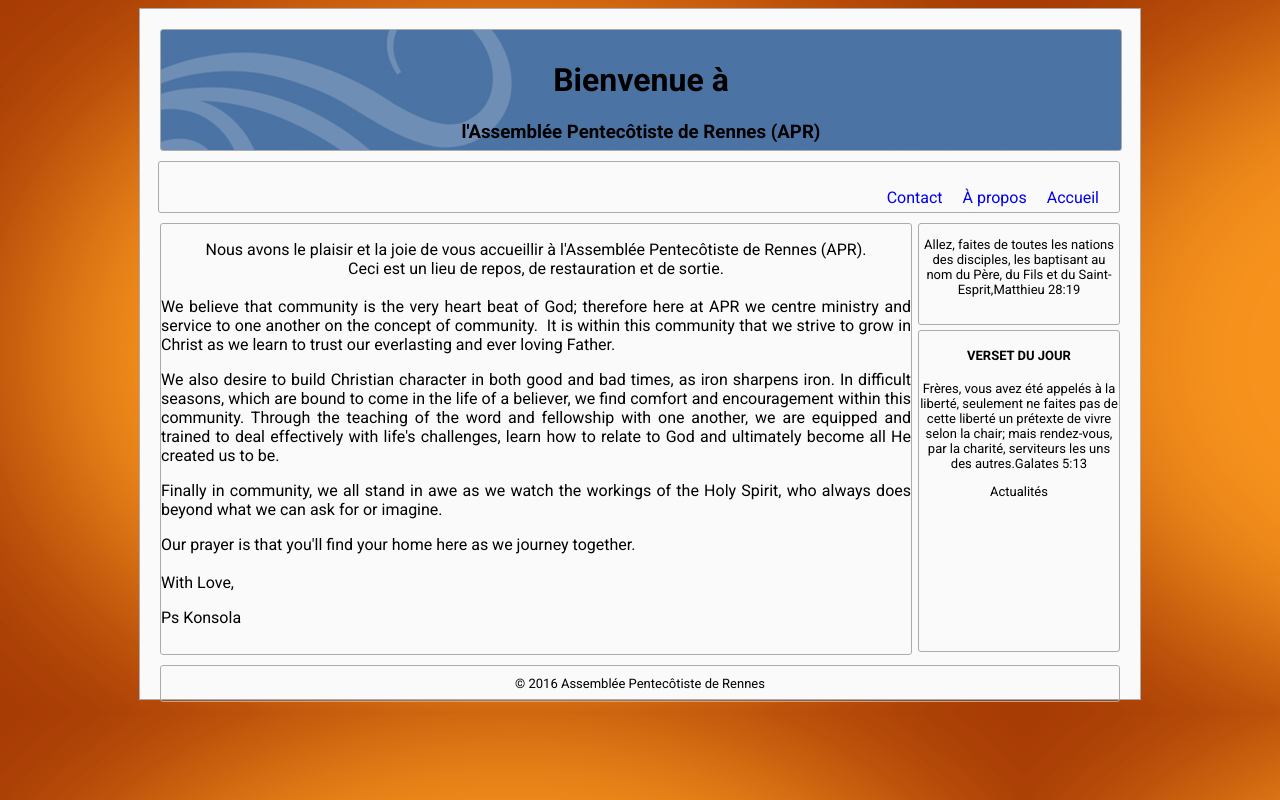
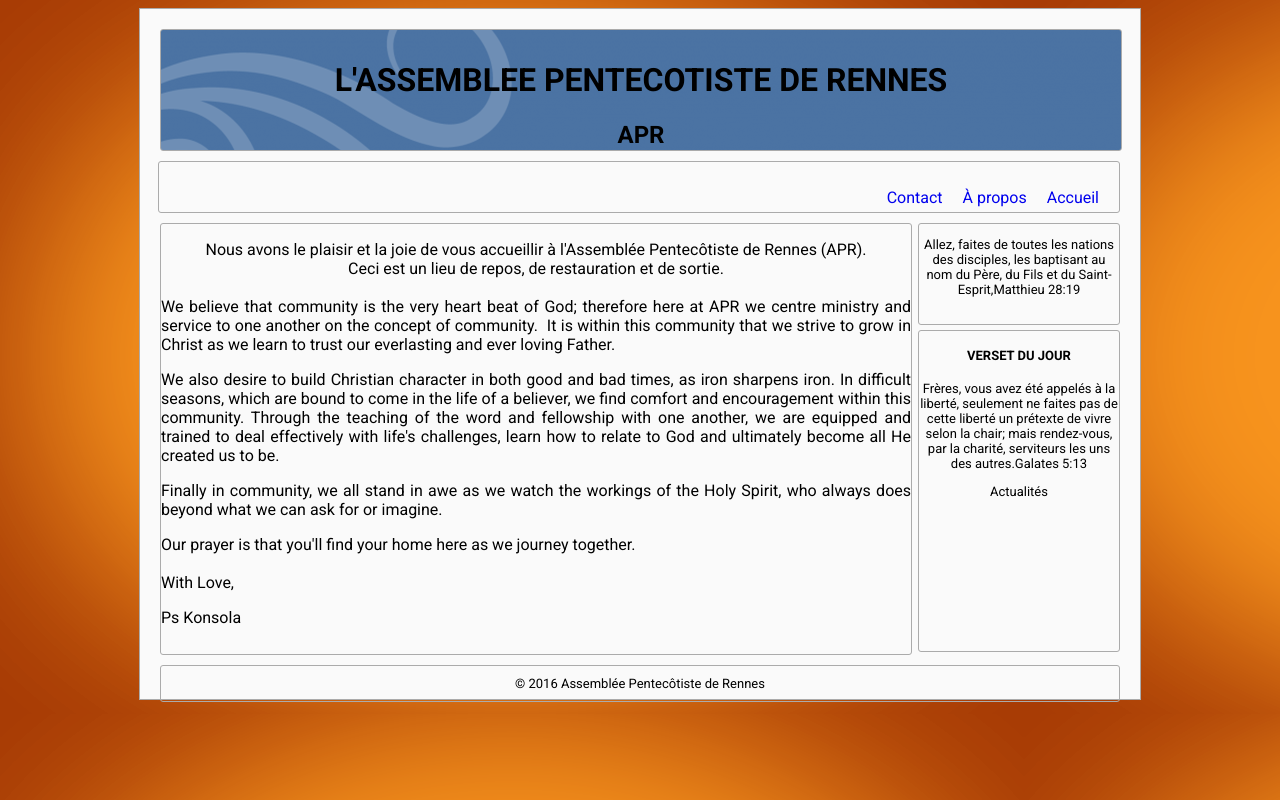
Before and after one commit to ohmiguel/APR, a plain HTML site: page index.html in a window 1280 px wide. Drawn offline with Linux system fonts and the light colour scheme.

Commit message:
Change header

```diff
--- a/index.html
+++ b/index.html
@@ -15,8 +15,8 @@
         <header>
 
 
-            <h1>Bienvenue à</h1>
-            <h3>l'Assemblée Pentecôtiste de Rennes (APR)</h3>
+            <h1>L'ASSEMBLEE PENTECOTISTE DE RENNES</h1>
+            <h2>APR</h2>
 
 
         </header>
```
